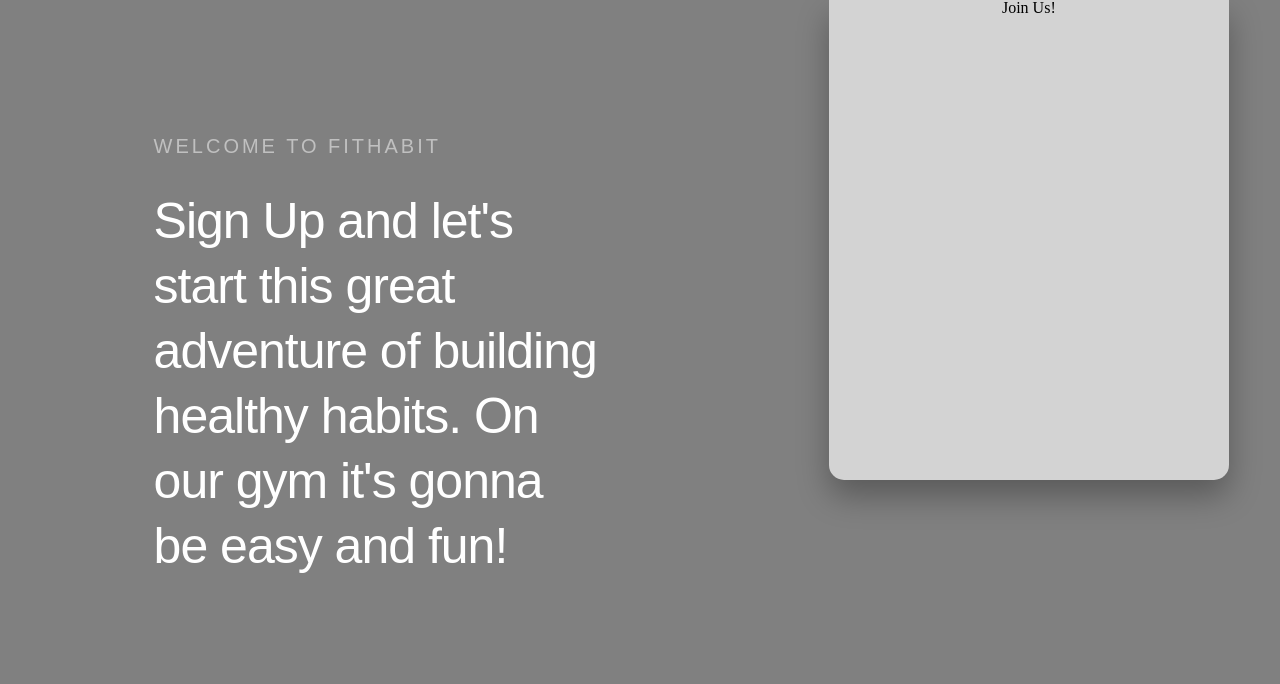
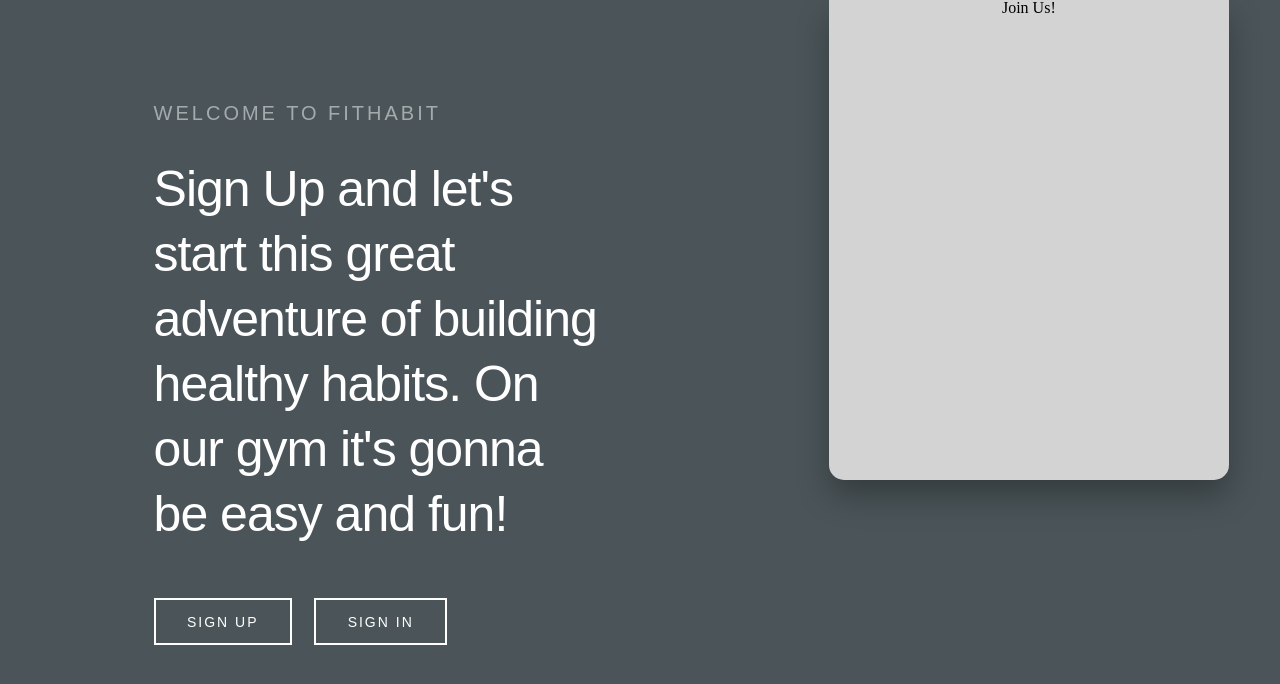
Before and after one commit to Kowal0/training-schedule-app, a React app: page / in a window 1280 px wide. Shown: the top 684 px of the page. Built offline with nearby package versions, Linux system fonts and the light colour scheme.

Commit message:
styling buttons

```diff
--- a/src/components/Login/components/LoginPage.js
+++ b/src/components/Login/components/LoginPage.js
@@ -4,6 +4,7 @@
 import PageHeadingWrapper from '../styled/PageHeadingWrapper';
 import PageHeadingH1 from '../styled/PageHeadingH1';
 import PageHeadingH3 from '../styled/PageHeadingH3';
+import PageHeadingButton from '../styled/PageHeadingButton';
 
 class Login extends PureComponent {
     render(){
@@ -16,6 +17,12 @@
                    <PageHeadingH1>
                         Sign Up and let's start this great adventure of building healthy habits. On our gym it's gonna be easy and fun!
                    </PageHeadingH1>
+                   <PageHeadingButton>
+                       Sign Up
+                   </PageHeadingButton>
+                   <PageHeadingButton>
+                       Sign In
+                   </PageHeadingButton>
                 </PageHeadingWrapper>
                 <LoginFormWrapper>
                     <h2>Join Us!</h2>
--- a/src/components/Login/styled/LoginPageWrapper.js
+++ b/src/components/Login/styled/LoginPageWrapper.js
@@ -6,7 +6,7 @@
     height: 100vh;
     width: 100%;
     justify-content: space-between;
-    background-color: grey;
+    background-color: #4B5559;
     // background: url(${myImage}) no-repeat bottom center fixed;
     // background-size: cover;
     // overflow: hidden;
--- /dev/null
+++ b/src/components/Login/styled/PageHeadingButton.js
@@ -0,0 +1,17 @@
+import styled from 'styled-components';
+
+
+export const PageHeadingButton = styled.button`
+    text-transform: uppercase;
+    color: #fff;
+    font-size: 14px;
+    letter-spacing: 2px;
+    outline: none;
+    border: 2px solid #fff;
+    background: transparent;
+    padding: 3% 7%;
+    margin-top: 4%;
+    margin-right: 5%;
+`;
+
+export default PageHeadingButton;
```
